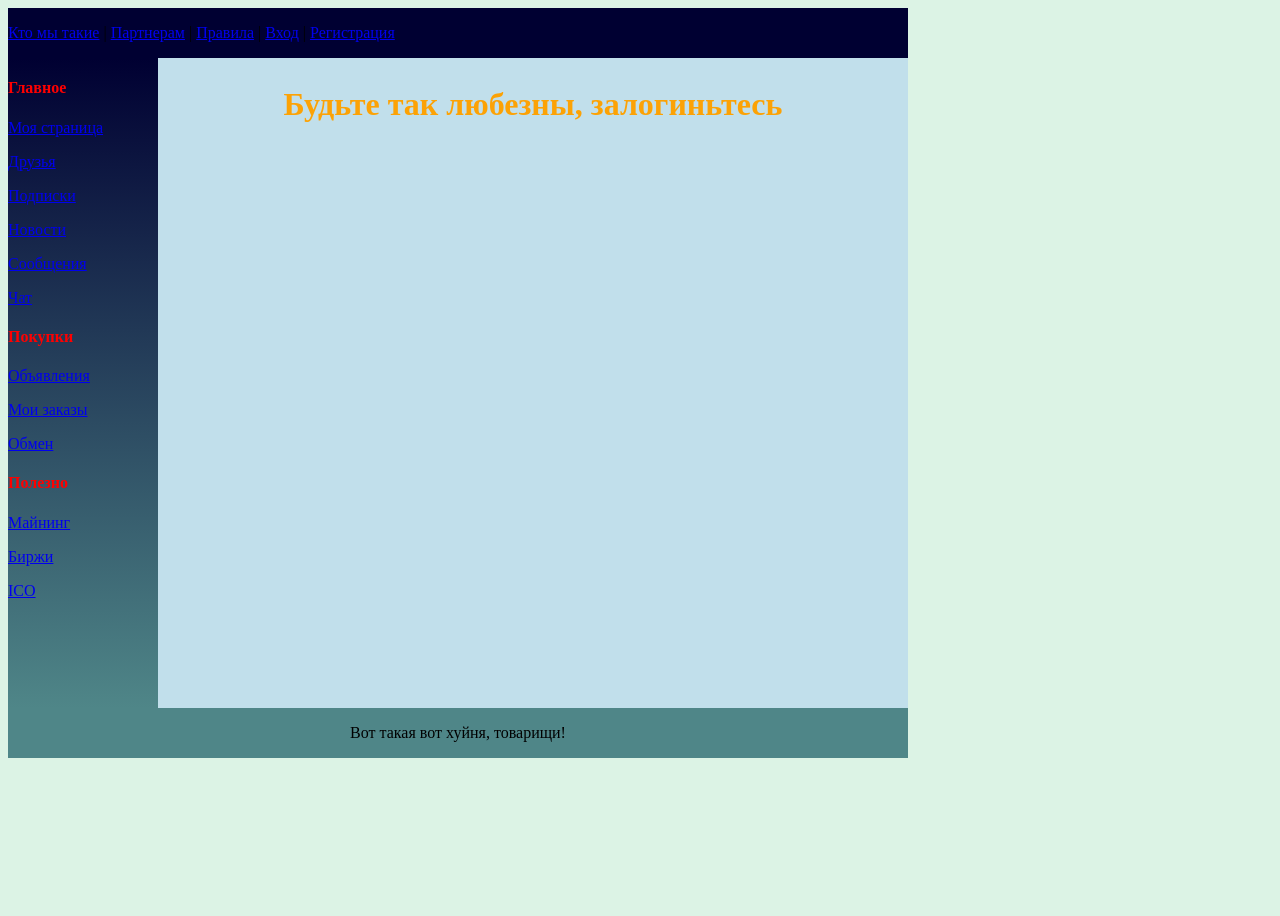
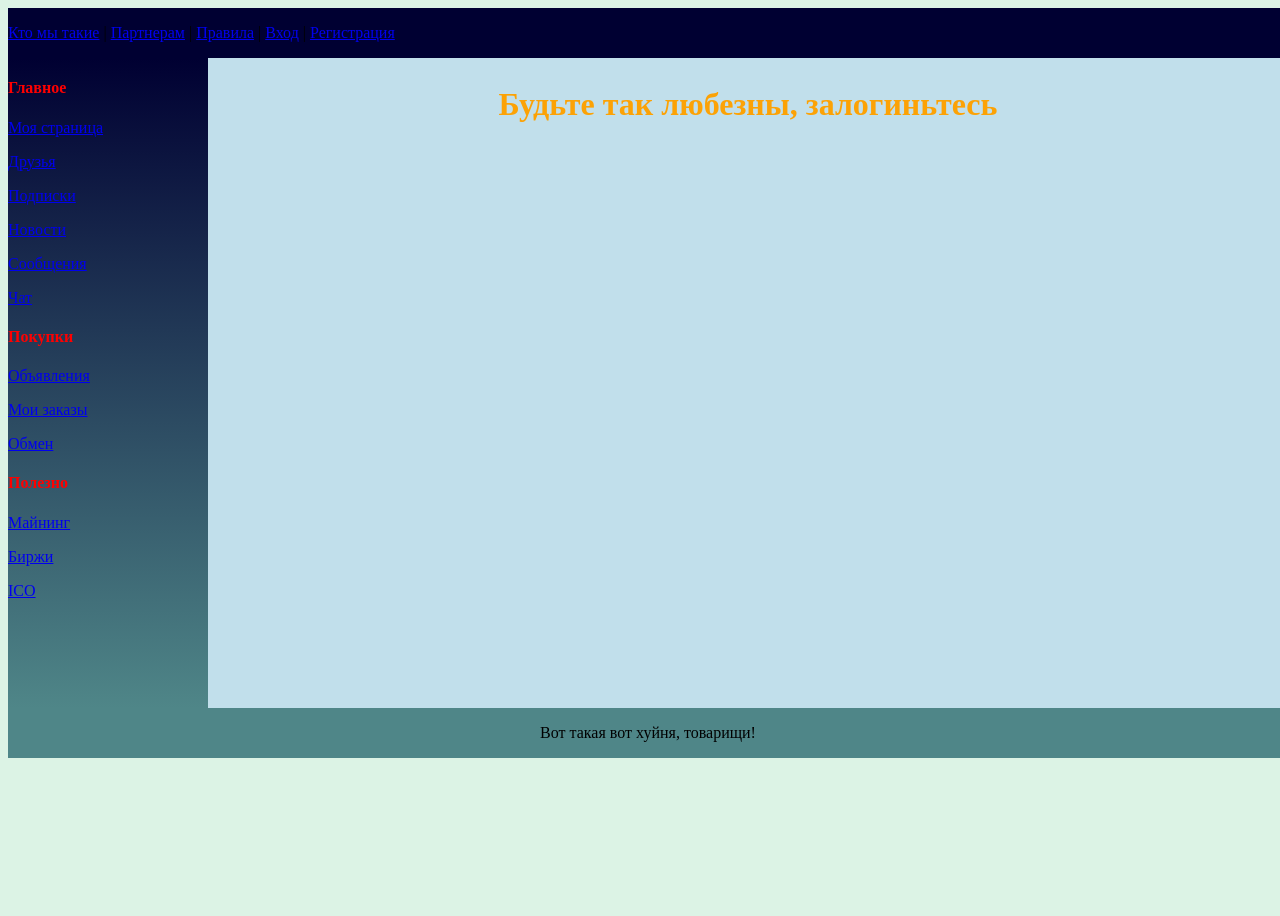
Before and after one commit to observerdmb/svv_01, a Django app: page /main in a window 1280 px wide. Run offline with Django 3.2, Linux system fonts and the light colour scheme.

Commit message:
Registration done, unknown user pic done. small css update

```diff
--- a/accounts/static/css/style.css
+++ b/accounts/static/css/style.css
@@ -4,32 +4,32 @@ body {
 
 #container {
 	height: 900px;
-	width: 900px;
+	width: 1280px;
 }
 
 #navigation {
 	background: #000032;
 	height: 50px;
-	width: 900px;
+	width: 1280px;
 }
 
 #menu {
 	background: linear-gradient(#000032, #4f8688);
 	float: left;
 	height: 650px;
-	width: 150px;
+	width: 200px;
 }
 
 #content {
 	float: right;
 	height: 650px;
-	width: 750px;
+	width: 1080px;
 	background: rgba(131, 177, 249, 0.3);
 }
 
 #content_header {
 	height: 50px;
-	width: 750px;
+	width: 1080px;
 	background: white;
 }
 
@@ -38,8 +38,8 @@ body {
 	float: left;
 	border-radius: 10px;
 	height: 545px;
-	width: 210px;
-	position: absolute;
+	width: 310px;
+	/*position: absolute;*/
 	background: white;
 	padding: 10px;
 	margin: 10px;
@@ -50,7 +50,7 @@ body {
 #content_main {
 	float: right;
 	height: 545px;
-	width: 460px;
+	width: 690px;
 	background: white;
 	padding: 10px;
 	margin: 10px;
@@ -64,7 +64,7 @@ body {
 #footer {
 	clear: both;
 	height: 50px;
-	width: 900px;
+	width: 1280px;
 	background: #4f8688;
 }
 
```
